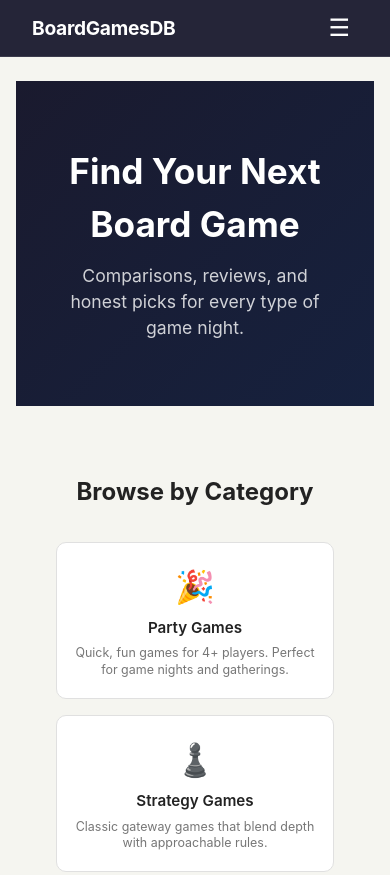
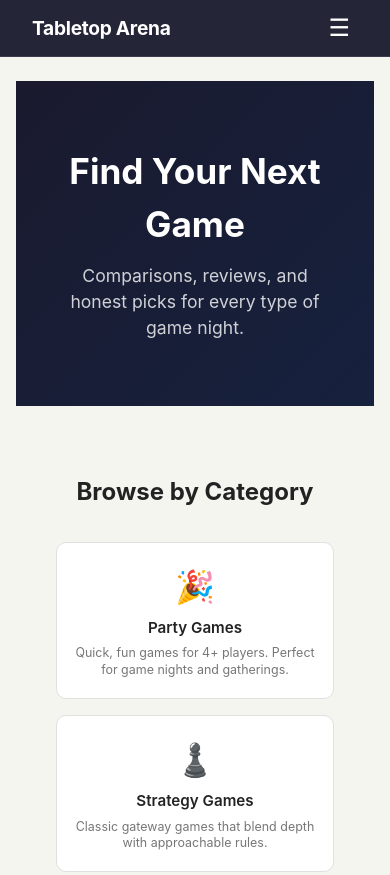
Before and after one commit to ronaldleonardo/boardgamesdb, an Astro site: page / in a window 390 px wide. Shown: the top 875 px of the page. Built offline with nearby package versions, Linux system fonts and the light colour scheme; Astro itself is replaced by a stand-in of ours.

Commit message:
Rebrand to Tabletop Arena + fix titles

```diff
--- a/astro.config.mjs
+++ b/astro.config.mjs
@@ -2,12 +2,12 @@ import { defineConfig } from 'astro/config';
 import sitemap from '@astrojs/sitemap';
 
 export default defineConfig({
-  site: 'https://boardgamesdb.com',
+  site: 'https://tabletoparena.com',
   compressHTML: true,
   integrations: [sitemap()],
   build: { format: 'file' },
   server: { host: '0.0.0.0', port: 8083 },
   devToolbar: { enabled: false },
-  allowedHosts: ['boardgamesdb.com', 'www.boardgamesdb.com'],
-  vite: { server: { allowedHosts: ['boardgamesdb.com', 'www.boardgamesdb.com'] } }
+  allowedHosts: ['tabletoparena.com', 'www.tabletoparena.com'],
+  vite: { server: { allowedHosts: ['tabletoparena.com', 'www.tabletoparena.com'] } }
 });
--- a/package.json
+++ b/package.json
@@ -10,5 +10,8 @@
   "dependencies": {
     "astro": "^7.2.9",
     "@astrojs/sitemap": "^3.2.0"
+  },
+  "allowScripts": {
+    "esbuild@0.28.2": true
   }
 }
--- a/src/components/Footer.astro
+++ b/src/components/Footer.astro
@@ -1,6 +1,6 @@
 <footer class="site-footer">
   <div class="container">
-    <p>BoardGamesDB — Honest board game comparisons and reviews.</p>
+    <p>Tabletop Arena — Honest board game comparisons and reviews.</p>
     <p class="affiliate-note">As an Amazon Associate we earn from qualifying purchases. Prices may change.</p>
   </div>
 </footer>
--- a/src/components/Header.astro
+++ b/src/components/Header.astro
@@ -6,7 +6,7 @@ const { pathname } = Astro.url;
 <header class="site-header">
   <div class="container">
     <div class="header-inner">
-      <a href="/" class="logo">BoardGamesDB</a>
+      <a href="/" class="logo">Tabletop Arena</a>
       <button id="burger" class="burger" aria-label="Menu" onclick="toggleNav()">☰</button>
       <nav id="nav">
         <div class="nav-item">
--- a/src/layouts/BaseLayout.astro
+++ b/src/layouts/BaseLayout.astro
@@ -8,7 +8,7 @@ const { title, description } = Astro.props;
 <head>
   <meta charset="UTF-8" />
   <meta name="viewport" content="width=device-width, initial-scale=1.0" />
-  <title>{title ? `${title} | BoardGamesDB` : 'BoardGamesDB - Find Your Next Game'}</title>
+  <title>{title ? `${title} | Tabletop Arena` : 'Tabletop Arena - Find Your Next Game'}</title>
   <meta name="description" content={description || 'Board game comparisons, reviews, and buying guides. Find the perfect game for your group.'} />
   <link rel="icon" type="image/svg+xml" href="/favicon.svg" />
   <link rel="stylesheet" href="/styles/global.css" />
--- a/src/pages/games/[slug].astro
+++ b/src/pages/games/[slug].astro
@@ -16,7 +16,7 @@ const topPick = catGames.sort((a,b) => (b.rating||0) - (a.rating||0))[0];
 const shortlist = catGames.filter(g => g.slug !== topPick.slug);
 ---
 
-<BaseLayout title={`Best ${cat.name} - BoardGamesDB`} description={`Compare the best ${cat.name.toLowerCase()}. ${cat.desc}`}>
+<BaseLayout title={`Best ${cat.name}`} description={`Compare the best ${cat.name.toLowerCase()}. ${cat.desc}`}>
   <div class="container">
     <div class="breadcrumb"><a href="/">Home</a> / {cat.name}</div>
     <h1 class="cat-title">Best {cat.name}</h1>
--- a/src/pages/index.astro
+++ b/src/pages/index.astro
@@ -5,10 +5,10 @@ const catList = Object.entries(categories);
 const popularGames = games.filter(g => g.tag === 'best-seller').slice(0, 6);
 const budgetGames = games.filter(g => g.tag === 'budget').slice(0, 6);
 ---
-<BaseLayout title="Board Games DB - Find Your Next Game" description="Board game comparisons, reviews, and buying guides for every type of player.">
+<BaseLayout title="Find Your Next Game" description="Board game comparisons, reviews, and buying guides for every type of player.">
   <section class="hero">
     <div class="container">
-      <h1>Find Your Next Board Game</h1>
+      <h1>Find Your Next Game</h1>
       <p class="hero-sub">Comparisons, reviews, and honest picks for every type of game night.</p>
     </div>
   </section>
```
Also changed, not shown: 13 other files.
